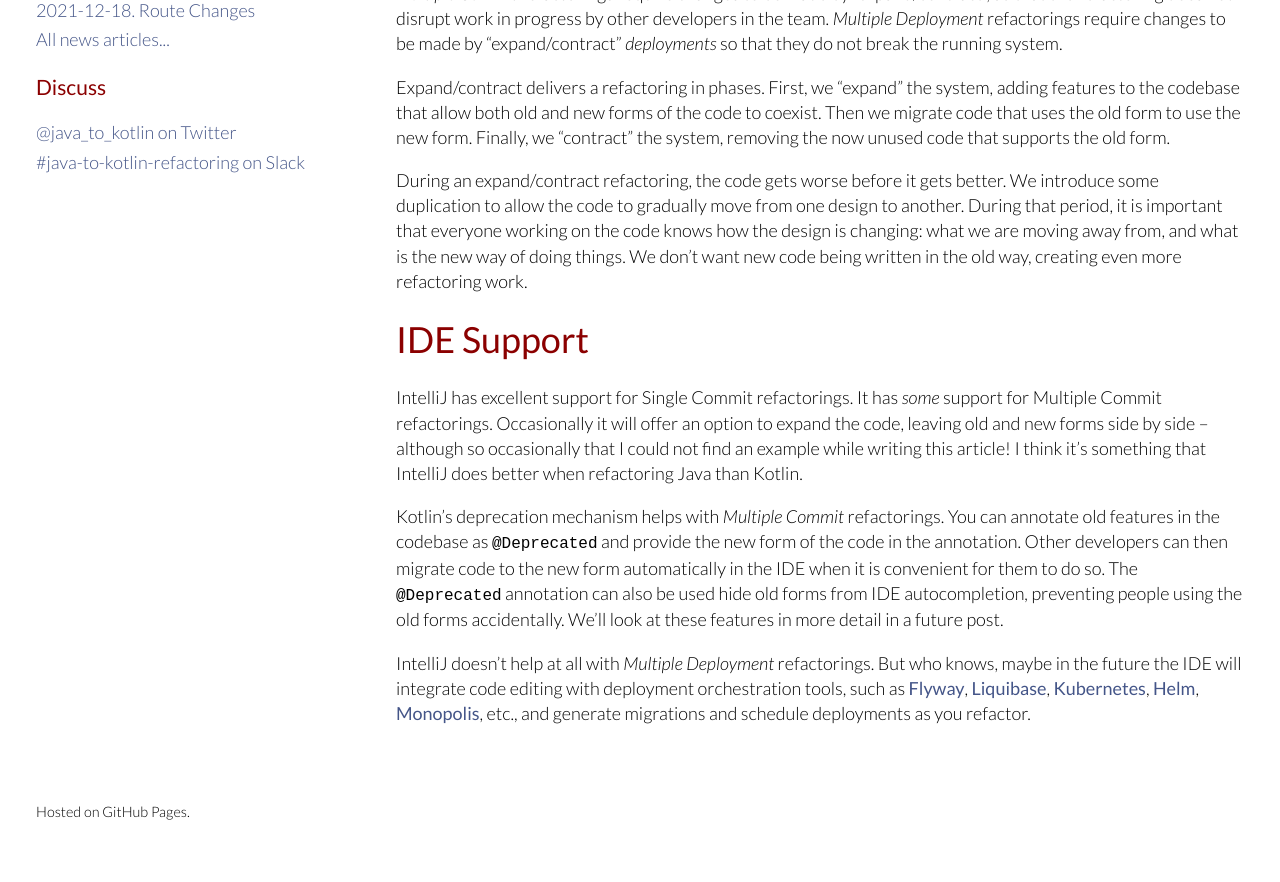
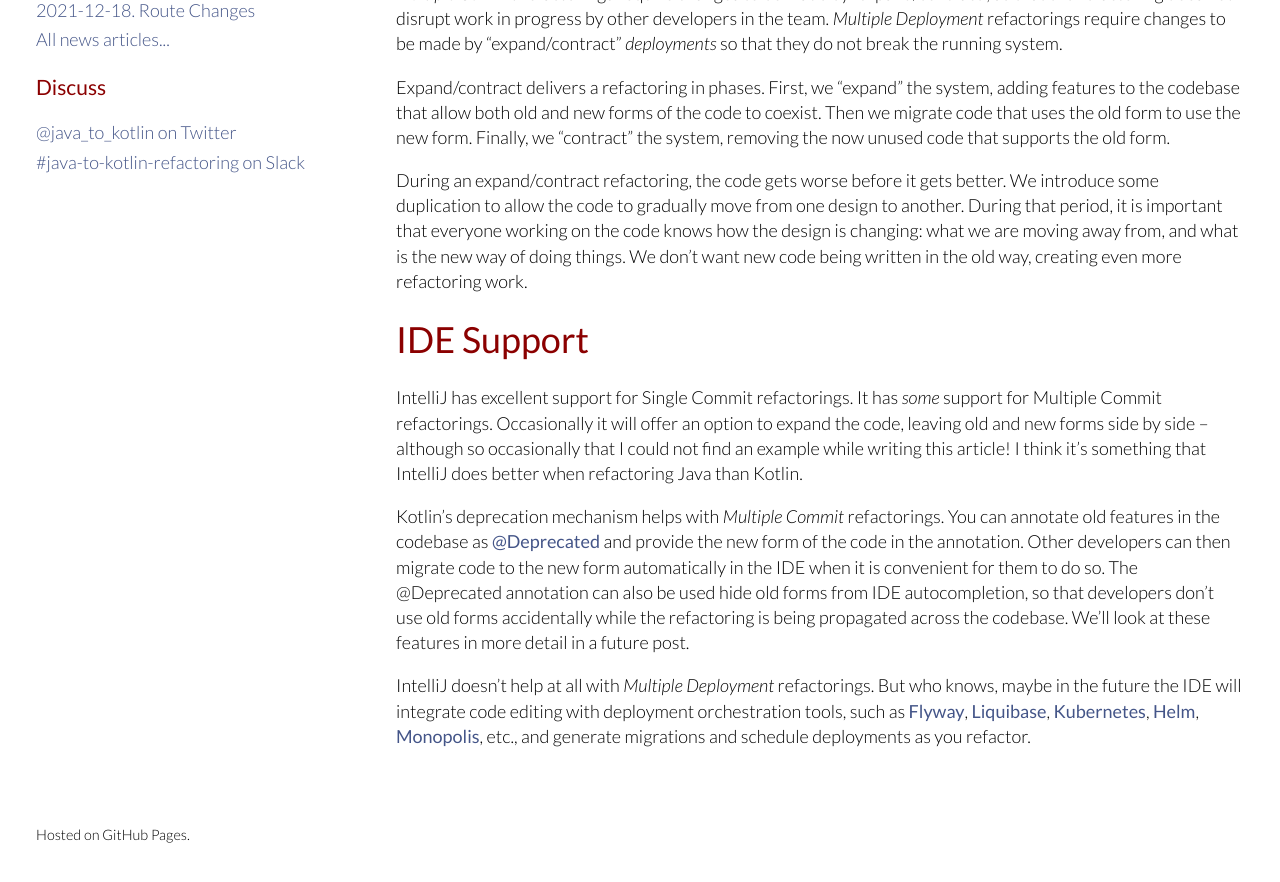
Before and after one commit to java-to-kotlin/java-to-kotlin.github.io, a Jekyll site: the page built from _posts/2024-06-01-refactoring-beyond-the-commit.md, in a window 1280 px wide and 900 px high, scrolled down 857 px. Shown: the top 882 px of the window. Built offline with Jekyll 4.4.1, drawn with Linux system fonts in a browser that asks for light colours.

Commit message:
Fix wording and typos

```diff
--- a/_posts/2024-06-01-refactoring-beyond-the-commit.md
+++ b/_posts/2024-06-01-refactoring-beyond-the-commit.md
@@ -38,8 +38,8 @@ During an expand/contract refactoring, the code gets worse before it gets better
 
 # IDE Support
 
-IntelliJ has excellent support for Single Commit refactorings.  It has _some_ support for Multiple Commit refactorings.  Occasionally it will offer an option to expand the code, leaving old and new forms side by side -- although so occasionally that I could not find an example while writing this article! I think it's something that IntelliJ does better when refactoring Java than Kotlin.
+IntelliJ has excellent support for Single Commit refactorings.  It has _some_ support for Multiple Commit refactorings.  Occasionally it will offer an option to expand the code, leaving old and new forms side by side – although so occasionally that I could not find an example while writing this article! I think it's something that IntelliJ does better when refactoring Java than Kotlin.
 
-Kotlin's deprecation mechanism helps with _Multiple Commit_ refactorings.  You can annotate old features in the codebase as `@Deprecated` and provide the new form of the code in the annotation. Other developers can then migrate code to the new form automatically in the IDE when it is convenient for them to do so.  The `@Deprecated` annotation can also be used hide old forms from IDE autocompletion, preventing people using the old forms accidentally.  We'll look at these features in more detail in a future post.
+Kotlin's deprecation mechanism helps with _Multiple Commit_ refactorings.  You can annotate old features in the codebase as [@Deprecated](https://kotlinlang.org/api/latest/jvm/stdlib/kotlin/-deprecated/) and provide the new form of the code in the annotation. Other developers can then migrate code to the new form automatically in the IDE when it is convenient for them to do so.  The @Deprecated annotation can also be used hide old forms from IDE autocompletion, so that developers don't use old forms accidentally while the refactoring is being propagated across the codebase.  We'll look at these features in more detail in a future post.
 
 IntelliJ doesn't help at all with _Multiple Deployment_ refactorings.  But who knows, maybe in the future the IDE will integrate code editing with deployment orchestration tools, such as [Flyway](https://flywaydb.org/), [Liquibase](https://www.liquibase.com/), [Kubernetes](https://kubernetes.io/), [Helm](https://helm.sh/), [Monopolis](https://monopolis.cloud/), etc., and generate migrations and schedule deployments as you refactor.
```
